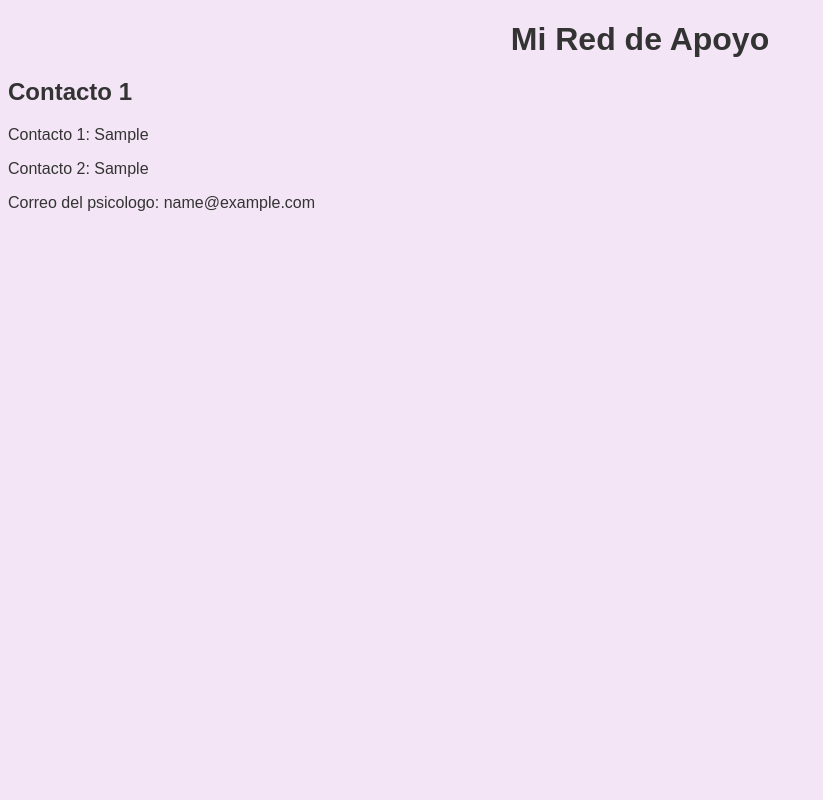
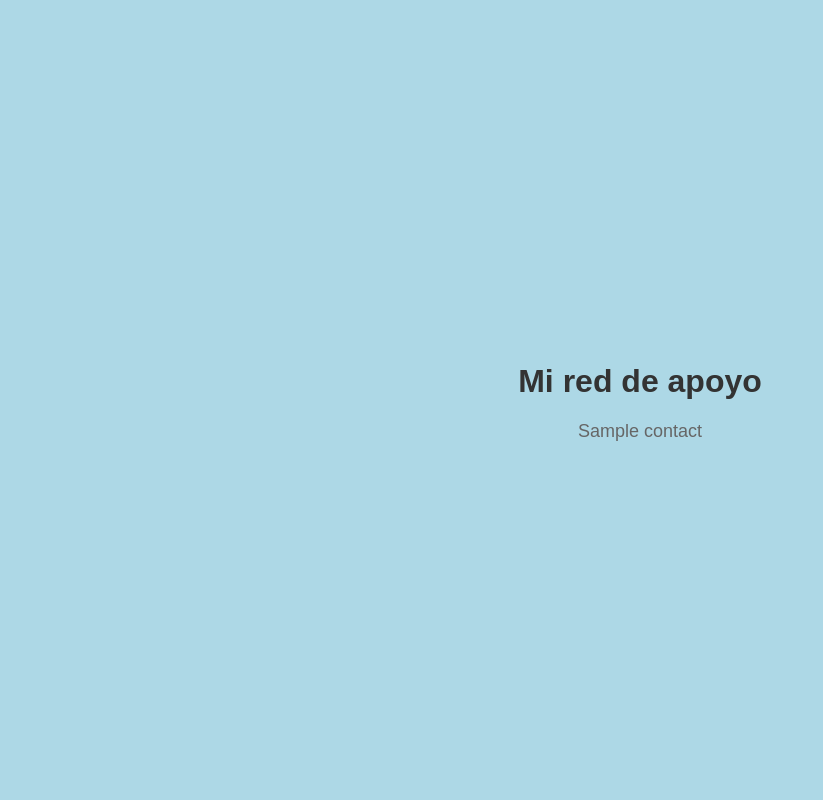
Before and after one commit to elmerurbina/freud-ai, a Flask app: template templates/red_de_apoyo.html in a window 1280 px wide. Shown: the whole page, without its empty margins (0-823 px from the left). Run offline with Flask 3, Linux system fonts and the light colour scheme; the template is opened without the code that fills it: most values are stand-ins (such as "Sample title", 1, 10 or a date in 2020).

Commit message:
dataset files added

```diff
--- a/static/css/redDeApoyo.css
+++ b/static/css/redDeApoyo.css
@@ -1,38 +1,26 @@
+body {
+    background-color: lightblue;
+    font-family: Arial, sans-serif;
+    margin: 0;
+    padding: 0;
+    display: flex;
+    justify-content: center;
+    align-items: center;
+    height: 100vh;
 
-
-body {
-    font-family: Arial, sans-serif;
-    background-color: #f3e5f5; /* Light purple background color */
-    color: #333; /* Text color */
 }
-
 .container {
-    max-width: 800px;
-    margin: 0 auto;
-    padding: 20px;
+    text-align: center;
 }
-
 h1 {
-    text-align: center;
-    margin-bottom: 20px;
+    color: #333;
 }
-
-.contact-list {
-    list-style-type: none;
+ul {
+    list-style: none;
     padding: 0;
 }
-
-.contact-item {
-    margin-bottom: 20px;
-    padding: 10px;
-    border: 1px solid #ccc;
-    border-radius: 5px;
+li {
+    font-size: 18px;
+    color: #666;
+    margin-bottom: 10px;
 }
-
-.contact-label {
-    font-weight: bold;
-}
-
-.contact-details {
-    margin-top: 10px;
-}
--- a/templates/red_de_apoyo.html
+++ b/templates/red_de_apoyo.html
@@ -3,22 +3,19 @@
 <head>
     <meta charset="UTF-8">
     <meta name="viewport" content="width=device-width, initial-scale=1.0">
-    <title>Mi Red de Apoyo</title>
+    <title>Mi red de apoyo</title>
     <link rel="stylesheet" type="text/css" href="{{ url_for('static', filename='css/redDeApoyo.css') }}">
     <link rel="icon" href="/static/imagenes/logo.jpg" type="image/jpg">
+
 </head>
 <body>
-    <h1>Mi Red de Apoyo</h1>
-    <div class="contacts">
-        <!-- Loop through the contacts and display them -->
-        {% for contact in contacts %}
-        <div class="contact">
-            <h2>Contacto {{ loop.index }}</h2>
-            <p>Contacto 1: {{ contact.contact_one }}</p>
-            <p>Contacto 2: {{ contact.contact_two }}</p>
-            <p>Correo del psicologo: {{ contact.psychologist_email }}</p>
-        </div>
-        {% endfor %}
+    <div class="container">
+        <h1>Mi red de apoyo</h1>
+        <ul>
+            {% for contact in contacts %}
+                <li>{{ contact }}</li>
+            {% endfor %}
+        </ul>
     </div>
 </body>
 </html>
```
